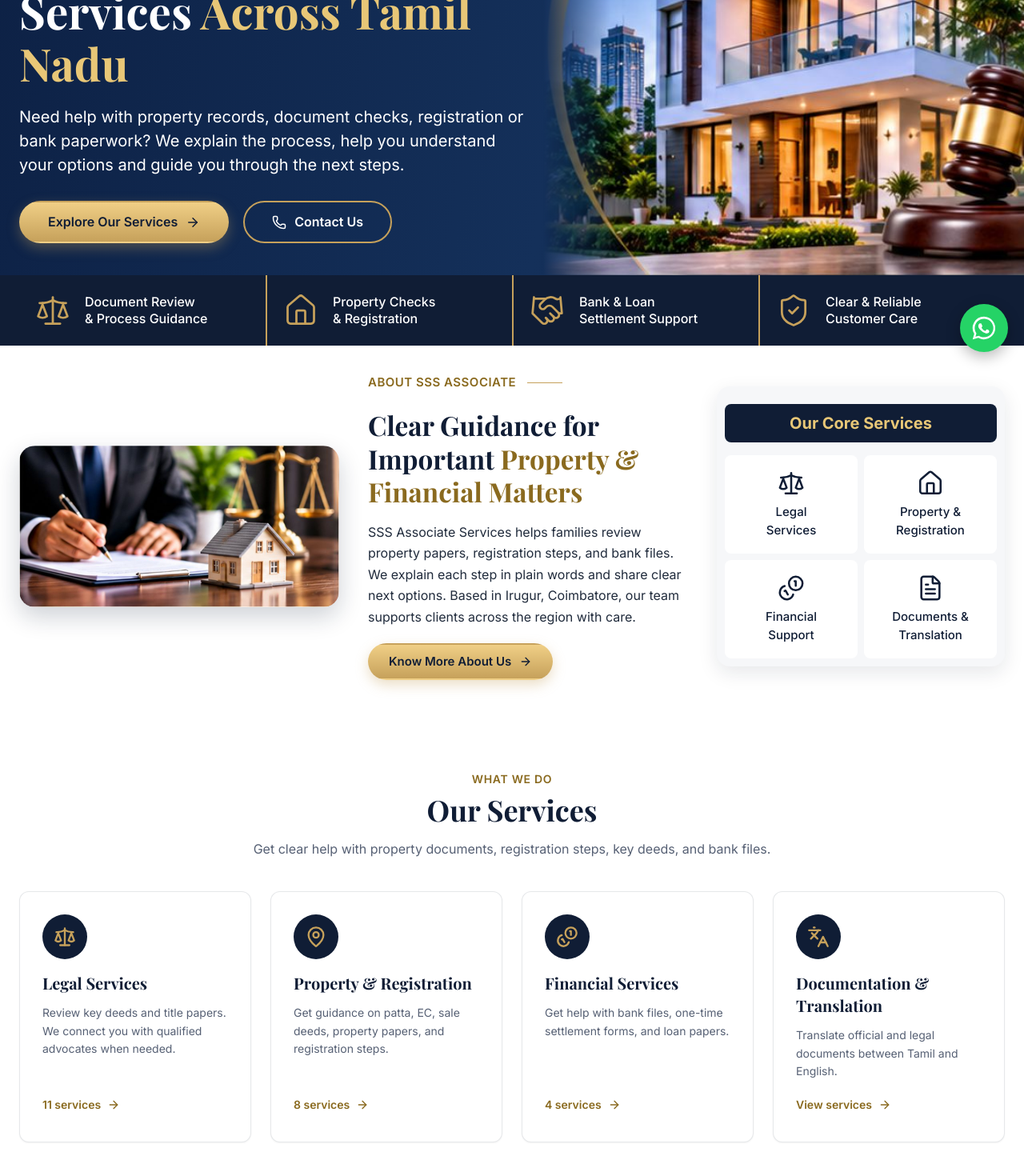
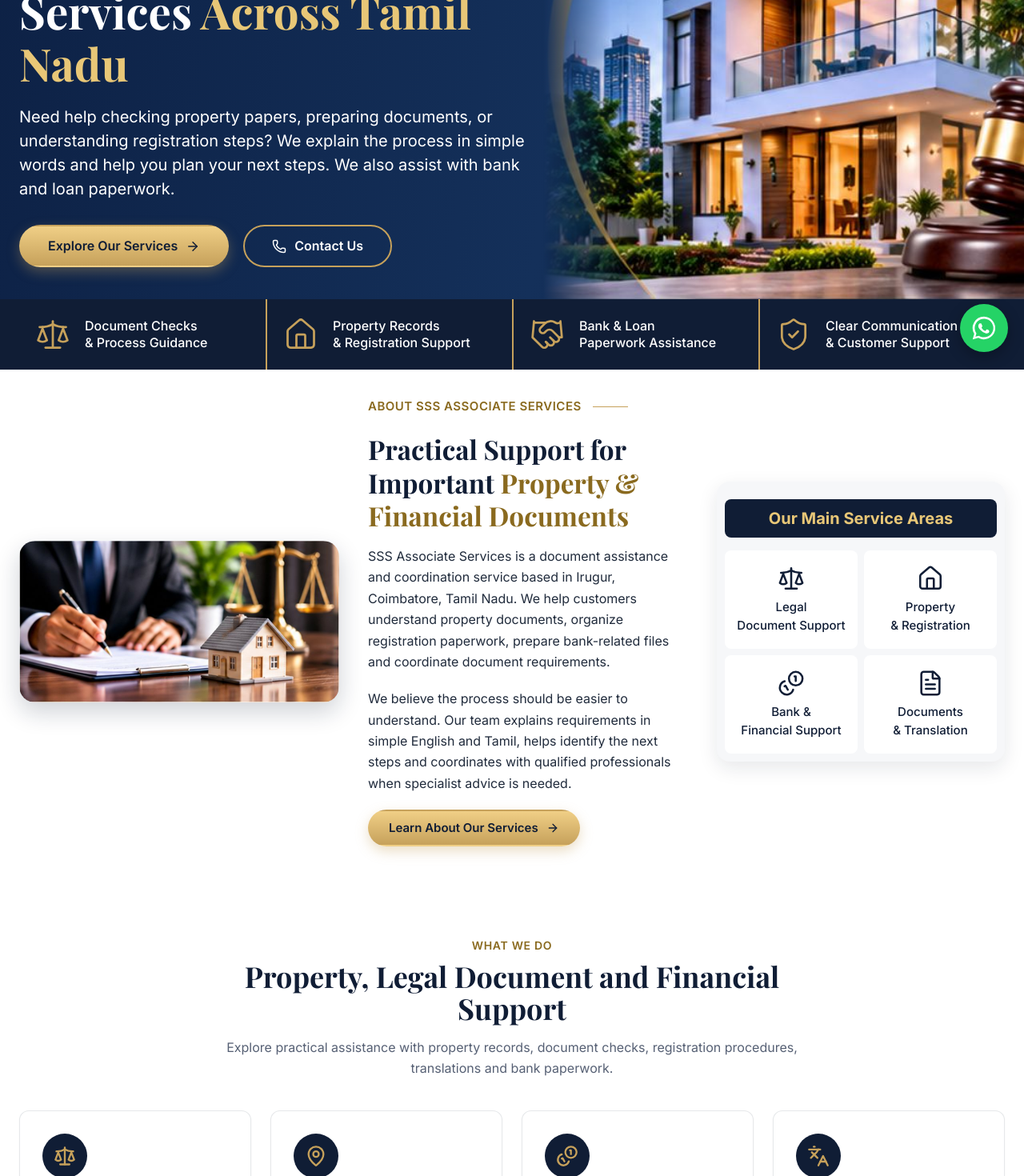
Before and after one commit to AravindGlorious/sssassociate, a Next.js app: page / in a window 1280 px wide. Shown: the part 340-1810 px from the top of the page at 80% size. Built offline with nearby package versions, Linux system fonts and the light colour scheme; no server answers.

Commit message:
Improve homepage content and complete sitemap

```diff
--- a/src/app/sitemap.ts
+++ b/src/app/sitemap.ts
@@ -19,6 +19,7 @@ const policyPages = [
   '/privacy-policy',
   '/terms',
   '/disclaimer',
+  '/editorial-policy',
 ];
 
 export default function sitemap(): MetadataRoute.Sitemap {
--- a/src/components/home/AboutCore.tsx
+++ b/src/components/home/AboutCore.tsx
@@ -1,3 +1,4 @@
+
 import Image from 'next/image';
 import Link from 'next/link';
 import {
@@ -13,22 +14,22 @@ import { categories } from '@/data/services';
 const core = [
   {
     Icon: Scale,
-    label: ['Legal', 'Services'],
+    label: ['Legal', 'Document Support'],
     href: categories.legal.path,
   },
   {
     Icon: House,
-    label: ['Property &', 'Registration'],
+    label: ['Property', '& Registration'],
     href: categories.property.path,
   },
   {
     Icon: Coins,
-    label: ['Financial', 'Support'],
+    label: ['Bank &', 'Financial Support'],
     href: categories.financial.path,
   },
   {
     Icon: FileText,
-    label: ['Documents &', 'Translation'],
+    label: ['Documents', '& Translation'],
     href: '/services/legal-document-translation',
   },
 ];
@@ -40,7 +41,7 @@ export function AboutCore() {
         <div className="photo">
           <Image
             src="/images/sss-associate-property-documentation.jpg"
-            alt="Property paperwork, a model house and scales of justice"
+            alt="Property documents, a model house and scales representing document support"
             width={800}
             height={404}
             sizes="(max-width: 900px) 100vw, 40vw"
@@ -49,29 +50,37 @@ export function AboutCore() {
         </div>
 
         <div>
-          <p className="kick">About SSS Associate</p>
+          <p className="kick">About SSS Associate Services</p>
 
           <h2 id="about-title">
-            Clear Guidance for Important
-            <em> Property &amp; Financial Matters</em>
+            Practical Support for Important
+            <em> Property &amp; Financial Documents</em>
           </h2>
 
           <p>
-            SSS Associate Services helps families review property
-            papers, registration steps, and bank files. We
-            explain each step in plain words and share clear
-            next options. Based in Irugur, Coimbatore, our team
-            supports clients across the region with care.
+            SSS Associate Services is a document assistance and
+            coordination service based in Irugur, Coimbatore,
+            Tamil Nadu. We help customers understand property
+            documents, organize registration paperwork, prepare
+            bank-related files and coordinate document requirements.
+          </p>
+
+          <p>
+            We believe the process should be easier to understand.
+            Our team explains requirements in simple English and
+            Tamil, helps identify the next steps and coordinates
+            with qualified professionals when specialist advice
+            is needed.
           </p>
 
           <Link href="/about" className="btn btn-sm">
-            Know More About Us
+            Learn About Our Services
             <ArrowRight size={16} aria-hidden="true" />
           </Link>
         </div>
 
         <div className="cs">
-          <h2>Our Core Services</h2>
+          <h2>Our Main Service Areas</h2>
 
           <div className="g">
             {core.map(({ Icon, label, href }) => (
--- a/src/components/home/Hero.tsx
+++ b/src/components/home/Hero.tsx
@@ -1,3 +1,4 @@
+
 import Image from 'next/image';
 import Link from 'next/link';
 import { ArrowRight, Phone } from 'lucide-react';
@@ -8,7 +9,7 @@ export function Hero() {
       <div className="wrap">
         <div>
           <p className="kick">
-            Trust • Transparency • Professionalism
+            Trust | Transparency | Professionalism
           </p>
 
           <h1 id="hero-title">
@@ -17,10 +18,10 @@ export function Hero() {
           </h1>
 
           <p>
-            Need help with property records, document checks,
-            registration or bank paperwork? We explain the
-            process, help you understand your options and guide
-            you through the next steps.
+            Need help checking property papers, preparing documents,
+            or understanding registration steps? We explain the process
+            in simple words and help you plan your next steps.
+            We also assist with bank and loan paperwork.
           </p>
 
           <div className="cta">
@@ -43,6 +44,7 @@ export function Hero() {
             width={1600}
             height={900}
             priority
+            fetchPriority="high"
             sizes="(max-width: 900px) 100vw, 50vw"
             className="hero-image"
           />
--- a/src/components/home/Highlights.tsx
+++ b/src/components/home/Highlights.tsx
@@ -1,16 +1,33 @@
 
-import { House, Handshake, Scale, ShieldCheck } from 'lucide-react';
+import {
+  House,
+  Handshake,
+  Scale,
+  ShieldCheck,
+} from 'lucide-react';
 
 const items = [
-  { Icon: Scale, text: ['Document Review', '& Process Guidance'] },
-  { Icon: House, text: ['Property Checks', '& Registration'] },
-  { Icon: Handshake, text: ['Bank & Loan', 'Settlement Support'] },
-  { Icon: ShieldCheck, text: ['Clear & Reliable', 'Customer Care'] },
+  {
+    Icon: Scale,
+    text: ['Document Checks', '& Process Guidance'],
+  },
+  {
+    Icon: House,
+    text: ['Property Records', '& Registration Support'],
+  },
+  {
+    Icon: Handshake,
+    text: ['Bank & Loan', 'Paperwork Assistance'],
+  },
+  {
+    Icon: ShieldCheck,
+    text: ['Clear Communication', '& Customer Support'],
+  },
 ];
 
 export function Highlights() {
   return (
-    <section className="strip" aria-label="Key highlights">
+    <section className="strip" aria-label="Our service highlights">
       <ul className="wrap">
         {items.map(({ Icon, text }) => (
           <li key={text[0]} className="cell">
--- a/src/components/home/HomeSections.tsx
+++ b/src/components/home/HomeSections.tsx
@@ -1,3 +1,4 @@
+
 import Link from 'next/link';
 import {
   Coins,
@@ -21,17 +22,17 @@ export function ServicesOverview() {
     <Section
       id="services"
       eyebrow="What we do"
-      title="Our Services"
-      intro="Get clear help with property documents, registration steps, key deeds, and bank files."
+      title="Property, Legal Document and Financial Support"
+      intro="Explore practical assistance with property records, document checks, registration procedures, translations and bank paperwork."
     >
       <ul className="grid gap-6 sm:grid-cols-2 lg:grid-cols-4">
         <li>
           <CategoryOverviewCard
             Icon={Scale}
-            title="Legal Services"
+            title="Legal Document Support"
             href={categories.legal.path}
             count={byCategory('legal').length}
-            text="Review key deeds and title papers. We connect you with qualified advocates when needed."
+            text="Get help reviewing important deeds and property papers. We can coordinate with qualified advocates when legal advice is required."
           />
         </li>
 
@@ -41,26 +42,26 @@ export function ServicesOverview() {
             title="Property & Registration"
             href={categories.property.path}
             count={byCategory('property').length}
-            text="Get guidance on patta, EC, sale deeds, property papers, and registration steps."
+            text="Understand the paperwork involved in patta transfer, EC applications, sale deeds and property registration."
           />
         </li>
 
         <li>
           <CategoryOverviewCard
             Icon={Coins}
-            title="Financial Services"
+            title="Bank & Financial Support"
             href={categories.financial.path}
             count={byCategory('financial').length}
-            text="Get help with bank files, one-time settlement forms, and loan papers."
+            text="Get assistance organizing loan documents, bank files and one-time settlement requests. Final decisions rest with the lender."
           />
         </li>
 
         <li>
           <CategoryOverviewCard
             Icon={Languages}
-            title="Documentation & Translation"
+            title="Document Translation"
             href="/services/legal-document-translation"
-            text="Translate official and legal documents between Tamil and English."
+            text="Get assistance translating relevant documents between Tamil and English."
           />
         </li>
       </ul>
@@ -72,32 +73,32 @@ const why = [
   {
     Icon: FileSearch,
     title: 'Careful Document Review',
-    text: 'We check your papers clearly and point out items that need closer review.',
+    text: 'We help you check important details in your documents and identify points that may need further professional review.',
   },
   {
     Icon: Users,
     title: 'Coordinated Support',
-    text: 'We organize your files and link you with the right specialist when required.',
+    text: 'We help organize your paperwork and coordinate with suitable professionals when your requirements call for it.',
   },
   {
     Icon: MessageSquareText,
     title: 'Clear Communication',
-    text: 'We explain each step and needed file in plain English and Tamil.',
+    text: 'We explain document requirements and process steps in simple English or Tamil.',
   },
   {
     Icon: ShieldCheck,
     title: 'Honest and Transparent',
-    text: 'We state our scope, fees, and limits upfront. We never promise guaranteed approvals.',
+    text: 'We explain our service scope, applicable charges and limitations. We do not promise guaranteed legal or financial outcomes.',
   },
   {
     Icon: MapPin,
-    title: 'Serving Across the State',
-    text: 'Clients across cities and towns can reach us. Service scope depends on location.',
+    title: 'Tamil Nadu Service Reach',
+    text: 'Customers from different parts of Tamil Nadu can contact us to check service availability for their requirements.',
   },
   {
     Icon: FileSearch,
     title: 'Personal Attention',
-    text: 'We listen to your case first, then suggest the right documents and next steps.',
+    text: 'We first understand your requirement, then explain the relevant documents and practical next steps.',
   },
 ];
 
@@ -107,8 +108,8 @@ export function WhyChoose() {
       id="why-us"
       tone="mist"
       eyebrow="Why SSS Associate"
-      title="Why Work With Us?"
-      intro="We focus on plain communication, organized files, and steady client care."
+      title="Why Choose SSS Associate?"
+      intro="We believe good support starts with clear communication, organized paperwork and honest guidance."
     >
       <ul className="grid gap-6 md:grid-cols-2 lg:grid-cols-3">
         {why.map(({ Icon, title, text }) => (
@@ -139,19 +140,19 @@ export function WhyChoose() {
 const steps = [
   {
     title: 'Tell Us What You Need',
-    text: 'Call us, message on WhatsApp, or submit the form to share your need.',
+    text: 'Call us, send a WhatsApp message or submit the contact form to explain your requirement.',
   },
   {
-    title: 'Share the Documents',
-    text: 'Send copies of available papers so we can review your request.',
+    title: 'Share the Available Documents',
+    text: 'Share copies of the relevant papers so we can understand your request.',
   },
   {
-    title: 'Review the Next Steps',
-    text: 'We explain the steps, needed files, and when advocate review helps.',
+    title: 'Understand the Next Steps',
+    text: 'We explain the process, documents required and when assistance from a qualified advocate or other professional may be needed.',
   },
   {
     title: 'Receive the Agreed Support',
-    text: 'We assist with the agreed document steps and follow-ups.',
+    text: 'We provide the document assistance and coordination agreed for your requirement.',
   },
 ];
 
@@ -161,8 +162,8 @@ export function HowWeWork() {
       id="process"
       tone="navy"
       eyebrow="Our process"
-      title="How We Work"
-      intro="Here is what happens when you reach out to our team."
+      title="How Our Process Works"
+      intro="A simple process helps us understand your needs and explain the next steps."
     >
       <ol className="grid gap-6 md:grid-cols-2 lg:grid-cols-4">
         {steps.map((step, index) => (
@@ -214,9 +215,9 @@ export function AreasWeServe() {
   return (
     <Section
       id="areas"
-      eyebrow="Our reach"
-      title="Serving Customers Across Tamil Nadu"
-      intro="Clients across Coimbatore and nearby districts can contact us for property papers, registration steps, and bank files."
+      eyebrow="Where we serve"
+      title="Supporting Customers Across Tamil Nadu"
+      intro="Based in Irugur, Coimbatore, SSS Associate Services welcomes enquiries from customers across Tamil Nadu for property documentation, registration guidance and bank paperwork."
     >
       <div className="mx-auto max-w-5xl">
         <div className="rounded-2xl bg-navy p-7 text-center text-white shadow-lg sm:p-10">
@@ -227,18 +228,18 @@ export function AreasWeServe() {
           />
 
           <h3 className="mt-4 font-heading text-2xl font-bold sm:text-3xl">
-            Support Across Multiple Cities
+            Assistance Across Multiple Cities
           </h3>
 
           <p className="mx-auto mt-3 max-w-2xl text-sm leading-relaxed text-white/75">
-            Reach out to share your need and check service availability in your
-            area.
+            Contact our team with your location and requirement. We will help
+            you check whether the requested service is available in your area.
           </p>
         </div>
 
         <div className="mt-8">
           <h3 className="mb-5 text-center font-heading text-lg font-bold text-navy">
-            Cities and Locations
+            Cities We Receive Enquiries From
           </h3>
 
           <ul className="grid grid-cols-2 gap-3 sm:grid-cols-3 lg:grid-cols-4">
@@ -260,12 +261,12 @@ export function AreasWeServe() {
 
         <div className="mt-9 rounded-xl border border-gray-200 bg-white p-6 text-center sm:p-8">
           <h3 className="font-heading text-xl font-bold text-navy">
-            Have a Question?
+            Need Help With Your Documents?
           </h3>
 
           <p className="mt-2 text-sm leading-relaxed text-muted">
-            Share what you need. Our team will explain your options and next
-            steps.
+            Tell us what you need. Our team will explain the available support
+            and the next steps.
           </p>
 
           <Link
```
Also changed, not shown: src/data/faqs.ts (+14 -14 lines).
